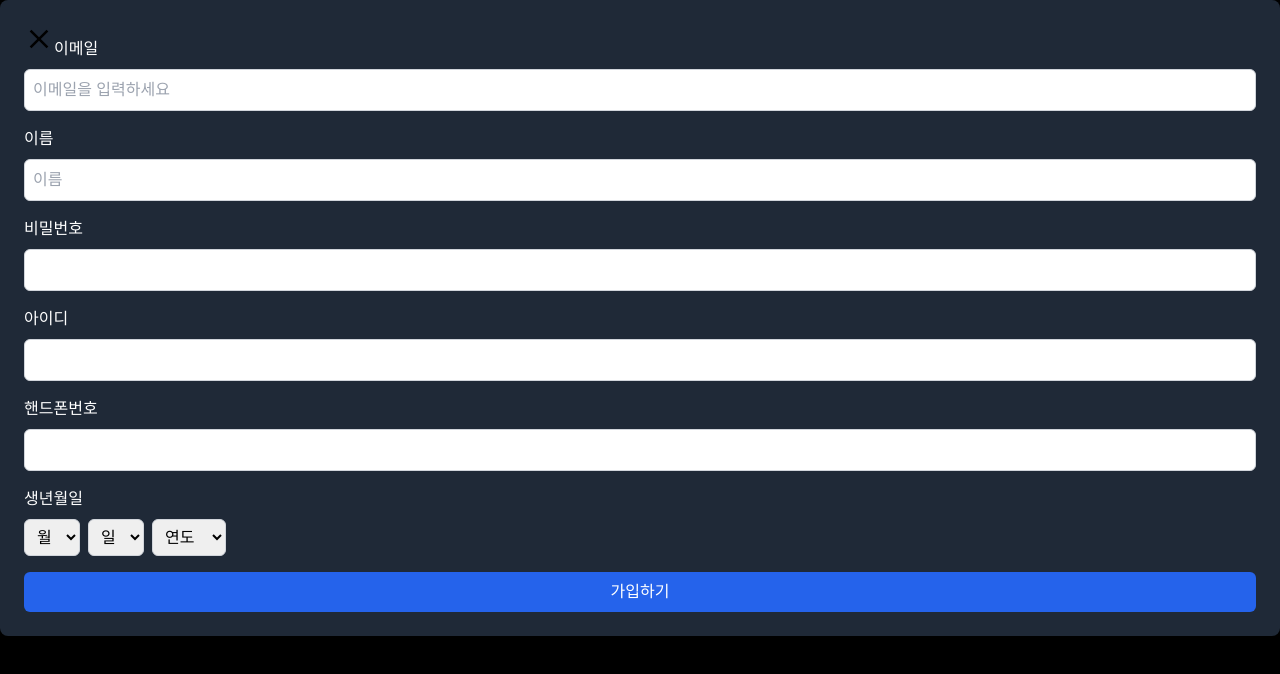
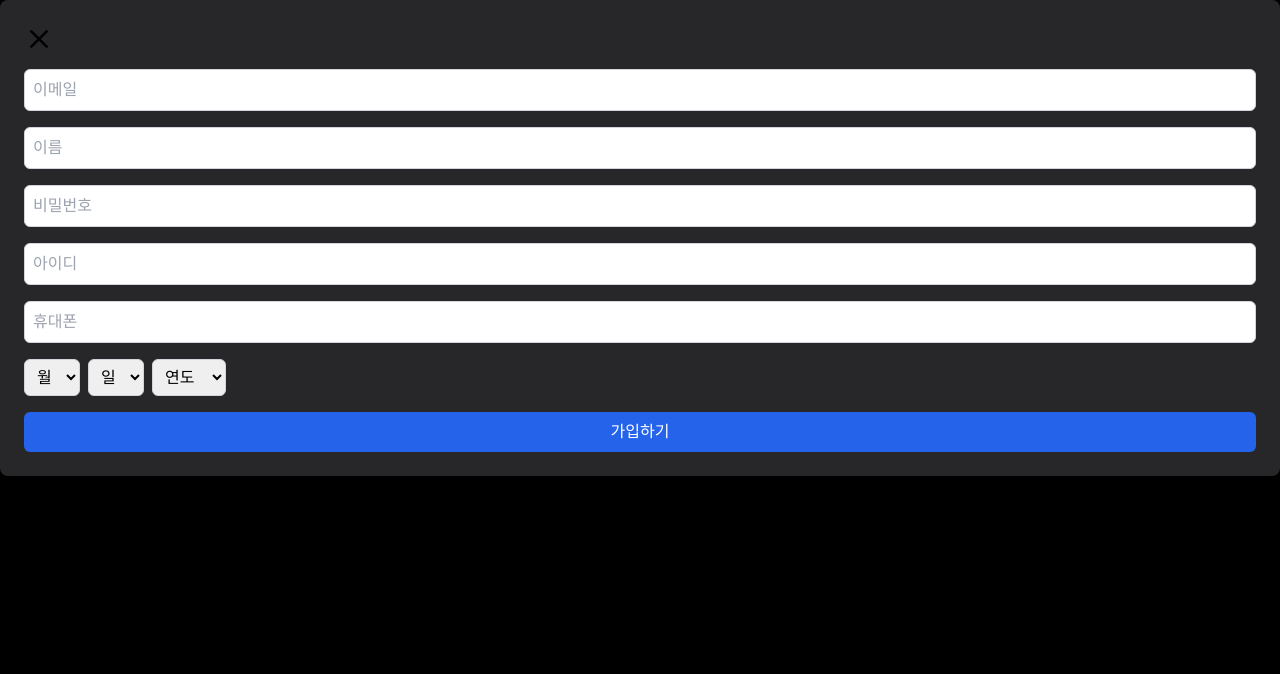
Before and after one commit to Leets-Official/Xcellent-FE, a Next.js app: page /i/flow/signup in a window 1280 px wide. Shown: the top 674 px of the page. Built offline with nearby package versions, Linux system fonts and the light colour scheme.

Commit message:
refactor:label을 삭제하고 placeholder에 텍스트 추가

```diff
--- a/src/app/(route)/(beforeLogin)/_component/SignupModal.tsx
+++ b/src/app/(route)/(beforeLogin)/_component/SignupModal.tsx
@@ -9,6 +9,7 @@ export default function SignupModal() {
   const [isOpen, setIsOpen] = useState(true);
   const handleClose = () => {
     setIsOpen(false);
+    router.back();
   };
 
   const [birthDate, setBirthDate] = useState({
@@ -81,7 +82,7 @@ export default function SignupModal() {
     isOpen && (
       <form
         onSubmit={handleSubmit}
-        className="space-y-4 p-6 bg-gray-800 rounded-lg"
+        className="space-y-4 p-6 bg-zinc-800 rounded-lg"
       >
         <div className="space-y-2">
           <button onClick={handleClose}>
@@ -97,24 +98,18 @@ export default function SignupModal() {
               </g>
             </svg>
           </button>
-          <label className="text-white" htmlFor="email">
-            이메일
-          </label>
           <input
             id="email"
             name="email"
             type="text"
             value={formData.email}
             onChange={handleInputChange}
-            placeholder="이메일을 입력하세요"
+            placeholder="이메일"
             required
             className="w-full p-2 border border-gray-300 rounded-md focus:outline-none focus:border-blue-500"
           />
         </div>
         <div className="space-y-2">
-          <label className="text-white" htmlFor="name">
-            이름
-          </label>
           <input
             id="userName"
             name="userName"
@@ -127,52 +122,42 @@ export default function SignupModal() {
           />
         </div>
         <div className="space-y-2">
-          <label className="text-white" htmlFor="password">
-            비밀번호
-          </label>
           <input
             id="password"
             name="password"
             type="password"
             value={formData.password}
             onChange={handleInputChange}
-            placeholder=""
+            placeholder="비밀번호"
             required
             className="w-full p-2 border border-gray-300 rounded-md focus:outline-none focus:border-blue-500"
           />
         </div>
         <div className="space-y-2">
-          <label className="text-white" htmlFor="customId">
-            아이디
-          </label>
           <input
             id="customId"
             name="customId"
             value={formData.customId}
             onChange={handleInputChange}
+            placeholder="아이디"
             required
             type="text"
             className="w-full p-2 border border-gray-300 rounded-md focus:outline-none focus:border-blue-500"
           />
         </div>
         <div className="space-y-2">
-          <label className="text-white" htmlFor="phoneNumber">
-            핸드폰번호
-          </label>
           <input
             id="phoneNumber"
             name="phoneNumber"
             value={formData.phoneNumber}
             onChange={handleInputChange}
+            placeholder="휴대폰"
             required
             type="text"
             className="w-full p-2 border border-gray-300 rounded-md focus:outline-none focus:border-blue-500"
           />
         </div>
         <div className="space-y-2">
-          <label className="text-white" htmlFor="birth">
-            생년월일
-          </label>
           <div className="flex space-x-2">
             {/* 월 */}
             <select
```
